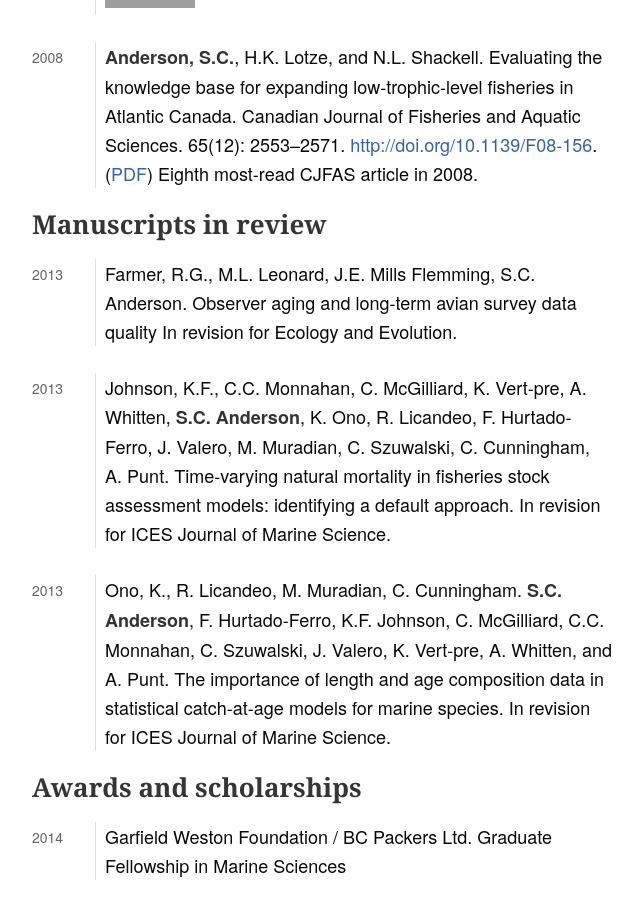
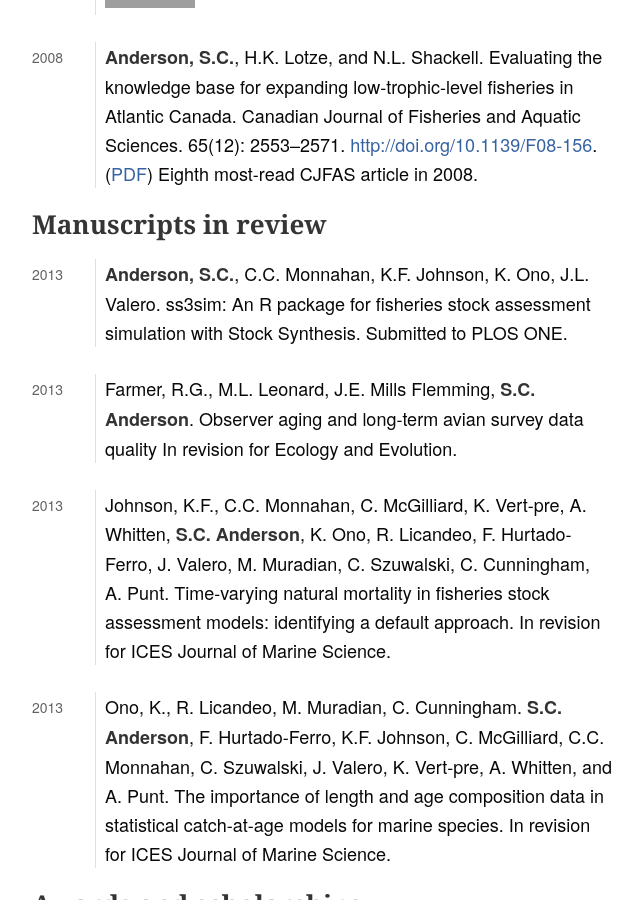
Before and after one commit to seananderson/seananderson.ca, a Jekyll site: the page built from cv.html, in a window 1280 px wide and 900 px high, scrolled down 2856 px. Shown: the whole window, without its empty margins (318-960 px from the left). Built offline with Jekyll 4.4.1, drawn with Linux system fonts in a browser that asks for light colours; Markdown is read by kramdown in place of the engine named in the settings; comment, search, counter and statistics services are not loaded; grey boxes are pictures that could not be loaded.

Commit message:
Re-compile CV

```diff
--- a/cv.html
+++ b/cv.html
@@ -76,7 +76,10 @@ title: seananderson.ca
 <h1 id="manuscripts-in-review">Manuscripts in review</h1>
 <dl>
 <dt>2013</dt>
-<dd><p>Farmer, R.G., M.L. Leonard, J.E. Mills Flemming, S.C. Anderson. Observer aging and long-term avian survey data quality In revision for Ecology and Evolution.</p>
+<dd><p><strong>Anderson, S.C.</strong>, C.C. Monnahan, K.F. Johnson, K. Ono, J.L. Valero. ss3sim: An R package for fisheries stock assessment simulation with Stock Synthesis. Submitted to PLOS ONE.</p>
+</dd>
+<dt>2013</dt>
+<dd><p>Farmer, R.G., M.L. Leonard, J.E. Mills Flemming, <strong>S.C. Anderson</strong>. Observer aging and long-term avian survey data quality In revision for Ecology and Evolution.</p>
 </dd>
 <dt>2013</dt>
 <dd><p>Johnson, K.F., C.C. Monnahan, C. McGilliard, K. Vert-pre, A. Whitten, <strong>S.C. Anderson</strong>, K. Ono, R. Licandeo, F. Hurtado-Ferro, J. Valero, M. Muradian, C. Szuwalski, C. Cunningham, A. Punt. Time-varying natural mortality in fisheries stock assessment models: identifying a default approach. In revision for ICES Journal of Marine Science.</p>
```
Also changed, not shown: AndersonCV.txt (+6 -1 lines), 1 other file.
